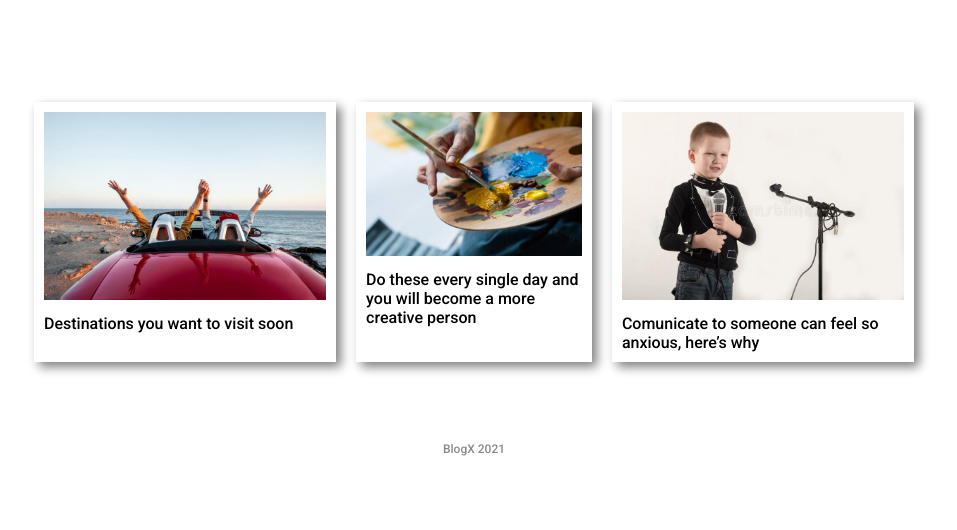
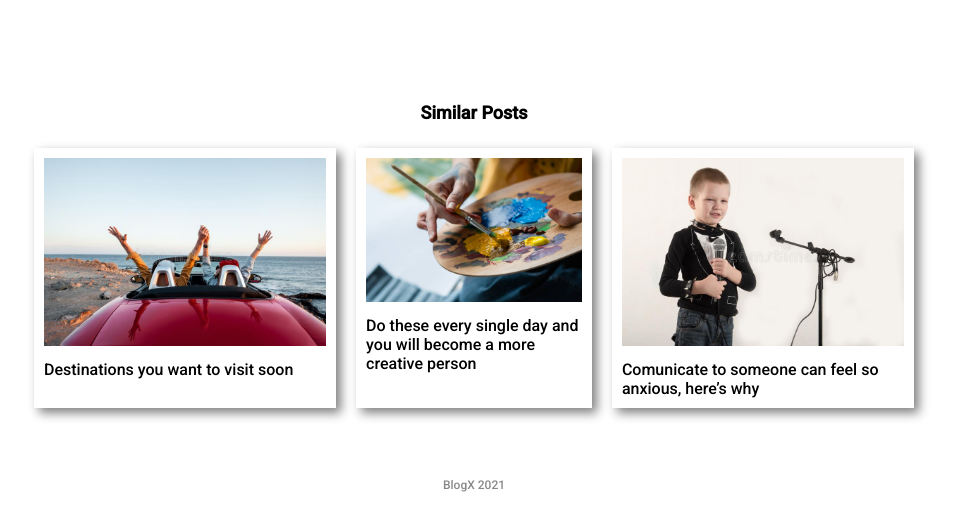
Before and after one commit to nhnaim-126/Assinment-4, a plain HTML site: page index.html in a window 1280 px wide. Shown: the part 2555-3085 px from the top of the page, without its empty margins (166-1123 px from the left). Drawn offline with Linux system fonts and the light colour scheme.

Commit message:
edited blog section

```diff
--- a/css/style.css
+++ b/css/style.css
@@ -150,11 +150,17 @@ body{
 /* styles for blogs
 ---------------
 ----------*/
+
 .blogs {
     display: flex;
     gap:20px;
-    margin: 80px 0;
+    margin-bottom: 70px;
+    margin-top: 25px;
     /* flex-wrap: wrap; */
+}
+.blog-title{
+    text-align: center;
+    font-size:18px;
 }
 .blog{
     box-shadow: 5px 5px 10px gray;
--- a/index.html
+++ b/index.html
@@ -117,6 +117,9 @@
     --------------------- -->
     <!-- start blogs part
     ---------------------->
+        <section  class="blog-part">
+            <h3 class="blog-title">Similar Posts</h3>
+
             <section class="blogs">
                 <div class="blog">
                     <img src="images/third-comment.jpg" alt="">
@@ -131,6 +134,8 @@
                     <p>Comunicate to someone can feel so anxious, here’s why</p>
                 </div>
             </section>
+        </section>
+
             <!-- end blogs part
     ---------------------->
     </main>
```
Lines whose indentation alone changed are shown as unchanged.
